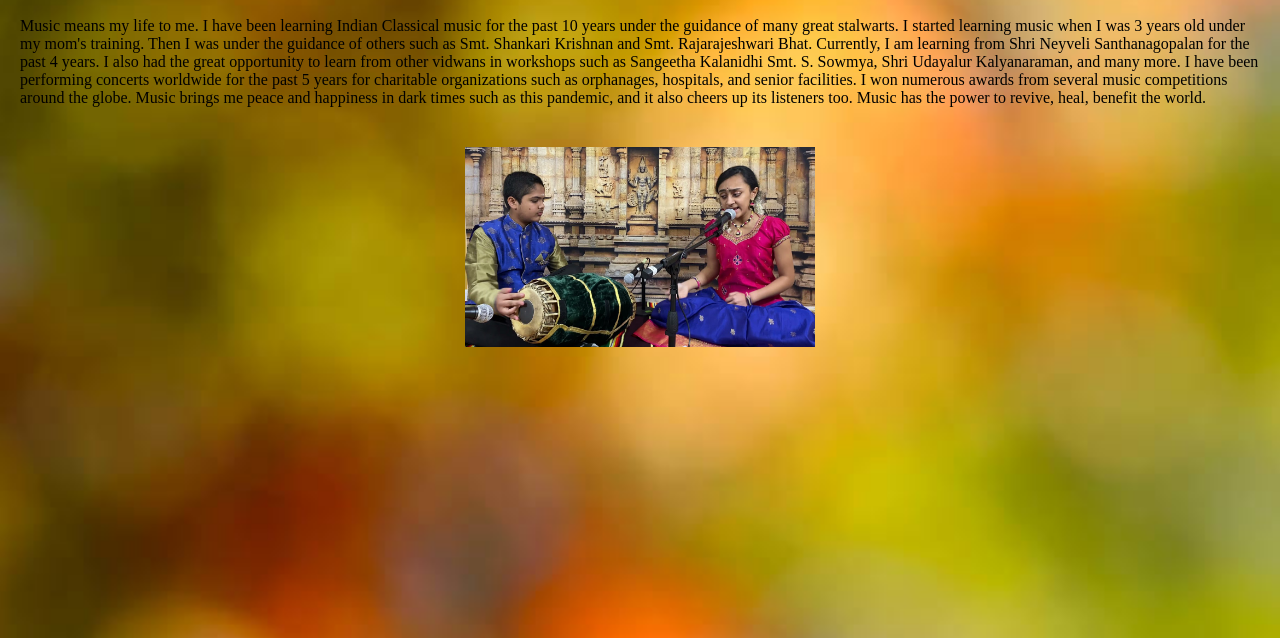
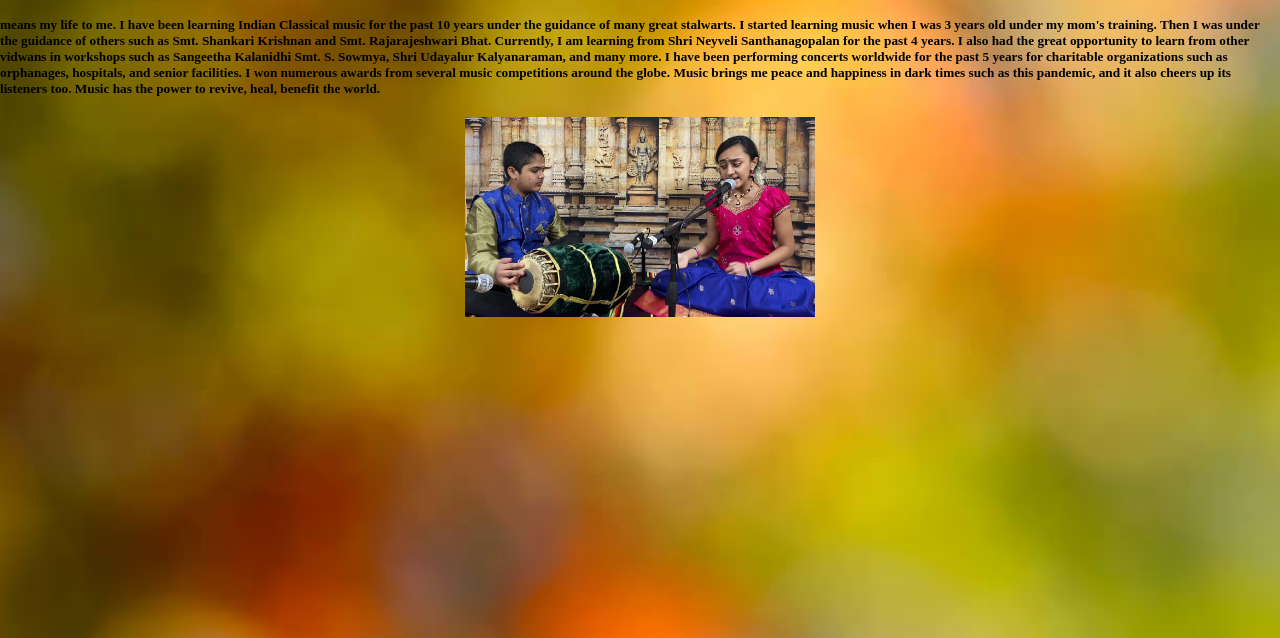
Before and after one commit to rasikacoding4ever/My-Musical-Career.github.io, a plain HTML site: page index.html in a window 1280 px wide. Shown: the part 162-800 px from the top of the page. Drawn offline with Linux system fonts and the light colour scheme.

Commit message:
Update index.html

```diff
--- a/index.html
+++ b/index.html
@@ -25,14 +25,14 @@ background-size: cover;}
 </style>
   <center><font face="Old English Text MT" color="purple"><h1>My Musical Career</h1></font></center>
   <center><font face="Poor Richard" color="purple"><h3>Website by Rasika Sivakumar</h3></font></center>
-   <p>Music means my life to me. I have been learning Indian Classical music for the past 10 years under the guidance of many great stalwarts.
+   <p><h5>means my life to me. I have been learning Indian Classical music for the past 10 years under the guidance of many great stalwarts.
 I started learning music when I was 3 years old under my mom's training.
 Then I was under the guidance of others such as Smt. Shankari Krishnan and Smt. Rajarajeshwari Bhat.
 Currently, I am learning from Shri Neyveli Santhanagopalan for the past 4 years.
 I also had the great opportunity to learn from other vidwans in workshops such as Sangeetha Kalanidhi Smt. S. Sowmya, Shri Udayalur Kalyanaraman, and many more.
 I have been performing concerts worldwide for the past 5 years for charitable organizations such as orphanages, hospitals, and senior facilities. I won numerous awards from several music competitions around the globe.
     Music brings me peace and happiness in dark times such as this pandemic, and it also cheers up its listeners too.
-    Music has the power to revive, heal, benefit the world.</font></p>
+    Music has the power to revive, heal, benefit the world.</h5</p>
   <center><img src="image1.jpg" height="200" width="350"></center>
 <marquee scrollamount="15"><font color="red" size="6">If you would like to contact me, you can reach me at rasika.aimhigh@gmail.com. Thanks for visiting!</font></marquee>
  </body>
```
